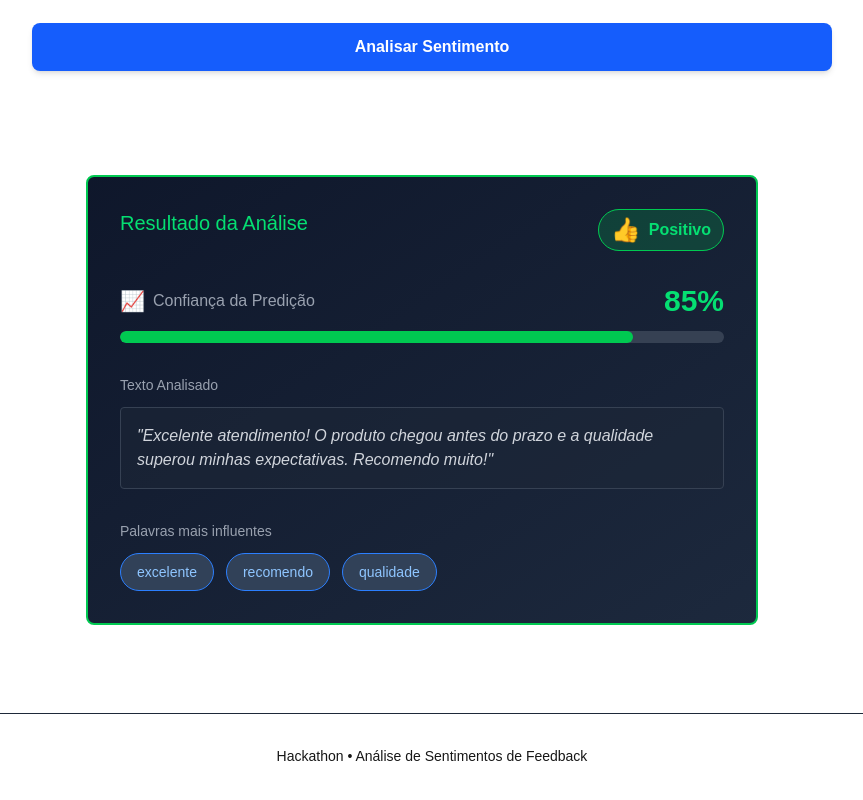
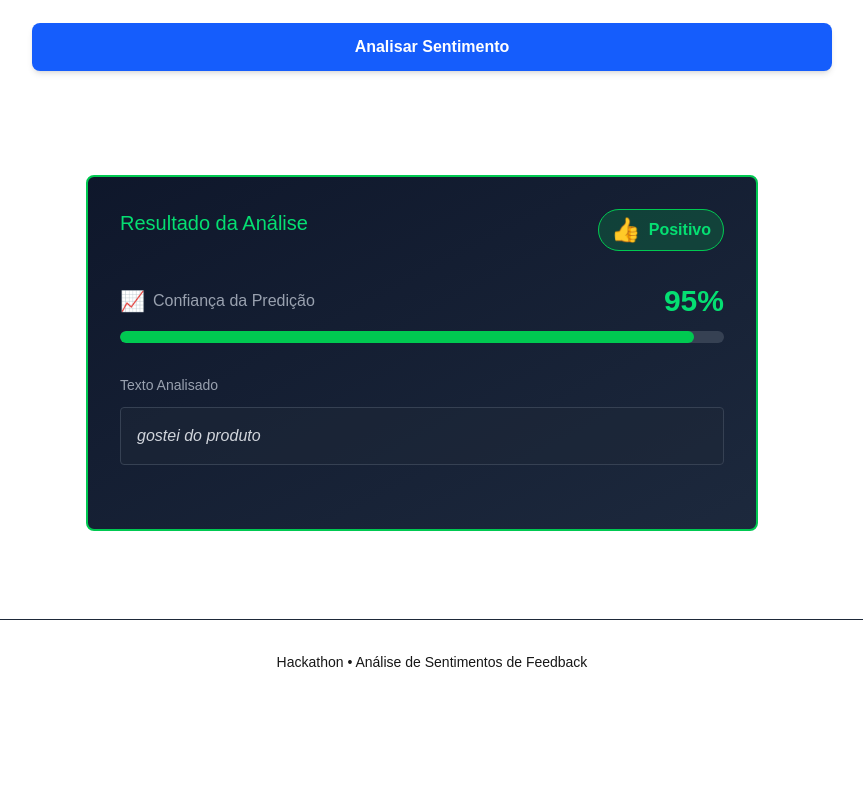
Before and after one commit to Hackathon-ONE-II/SentimentAPI, a Next.js app in the folder frontend/sentimentos-api/: page /tela-principal in a window 1280 px wide. Shown: the part 820-1620 px from the top of the page, without its empty margins (208-1071 px from the left). After the commit the page ends 1556 px from the top, so only its background shows below. Built offline with nearby package versions, Linux system fonts and the light colour scheme.

Commit message:
feat: Adição de alguns json no React

```diff
--- a/frontend/sentimentos-api/components/Resultado.tsx
+++ b/frontend/sentimentos-api/components/Resultado.tsx
@@ -1,58 +1,40 @@
 'use client'
 
+const respostaApi = {
+  "texto_processado": "gostei do produto",
+  "previsao": "Positivo",
+  "probabilidade": 0.95
+};
 
 export default function Resultado() {
+
   return (
-    <>
-      <div className="w-full max-w-2xl p-8 bg-gradient-to-br from-slate-900 to-slate-800 border-2 border-green-500 rounded-lg">
-
-        {/* Título e Badge */}
+    <div className="w-full max-w-2xl p-8 bg-linear-to-br from-slate-900 to-slate-800 border-2 border-green-500 rounded-lg">
       <div className="flex justify-between items-start mb-8">
         <h2 className="text-xl text-green-400">Resultado da Análise</h2>
         <div className="flex items-center gap-2 px-3 py-1 bg-green-500/20 border border-green-500 rounded-full">
           <span className="text-2xl">👍</span>
-            <span className="text-green-400 font-semibold">Positivo</span>
+          <span className="text-green-400 font-semibold">{respostaApi.previsao}</span>
         </div>
       </div>
 
-        {/* Confiança da Predição */}
       <div className="mb-8">
         <div className="flex items-center gap-2 mb-3">
           <span className="text-xl">📈</span>
           <span className="text-gray-400">Confiança da Predição</span>
-            <span className="text-3xl font-bold text-green-400 ml-auto">85%</span>
+          <span className="text-3xl font-bold text-green-400 ml-auto">{Math.round(respostaApi.probabilidade * 100)}%</span>
         </div>
-          {/* Barra de Progresso */}
         <div className="w-full bg-gray-700 rounded-full h-3 overflow-hidden">
-            <div className="bg-green-500 h-full rounded-full" style={{ width: '85%' }}></div>
+          <div className="bg-green-500 h-full rounded-full" style={{ width: `${respostaApi.probabilidade * 100}%` }}></div>
         </div>
       </div>
 
-        {/* Texto Analisado */}
       <div className="mb-8">
         <h3 className="text-gray-400 text-sm mb-3">Texto Analisado</h3>
         <p className="text-gray-300 italic bg-gray-800/50 p-4 rounded border border-gray-700">
-            "Excelente atendimento! O produto chegou antes do prazo e a qualidade superou minhas expectativas. Recomendo muito!"
+          {respostaApi.texto_processado}
         </p>
       </div>
-
-        {/* Palavras Mais Influentes */}
-        <div>
-          <h3 className="text-gray-400 text-sm mb-3">Palavras mais influentes</h3>
-          <div className="flex flex-wrap gap-3">
-            <span className="px-4 py-2 bg-slate-700 border border-blue-500 text-blue-300 rounded-full text-sm">
-              excelente
-            </span>
-            <span className="px-4 py-2 bg-slate-700 border border-blue-500 text-blue-300 rounded-full text-sm">
-              recomendo
-            </span>
-            <span className="px-4 py-2 bg-slate-700 border border-blue-500 text-blue-300 rounded-full text-sm">
-              qualidade
-            </span>
     </div>
-        </div>
-
-      </div>
-    </>
   )
 }
```
Lines whose indentation alone changed are shown as unchanged.
